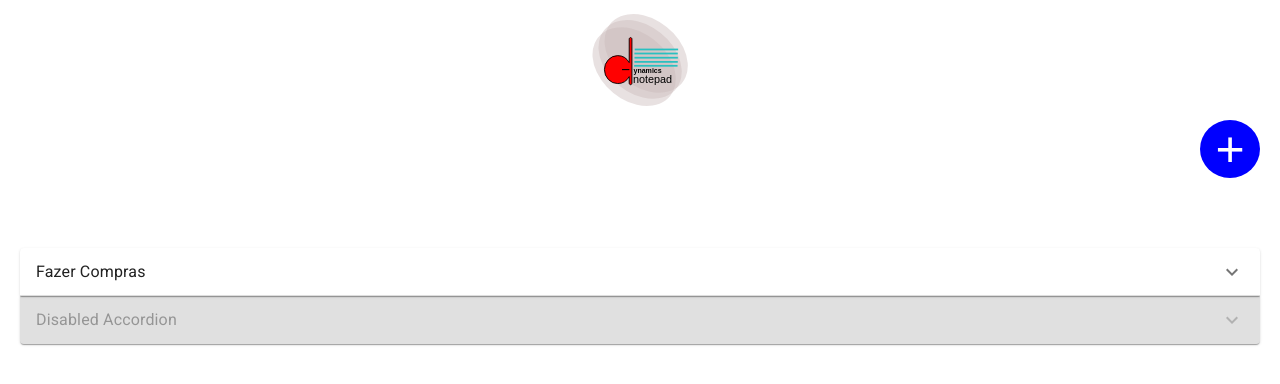
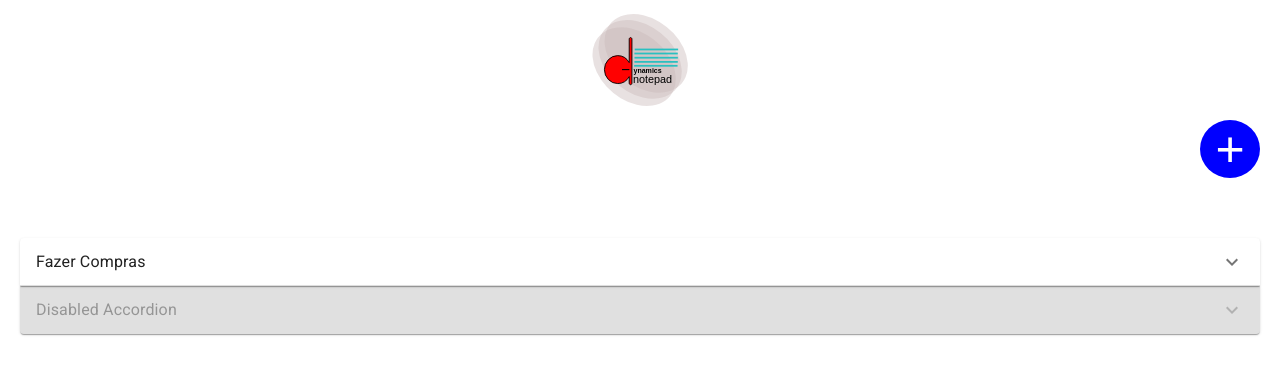
Before and after one commit to guilhermesoares05/todo, a React (Create React App) app: page /blocoDeNotas in a window 1280 px wide. Shown: the top 384 px of the page. Built offline with nearby package versions, Linux system fonts and the light colour scheme; no server answers.

Commit message:
telas de notas e lista criadas

```diff
--- a/src/assets/pages/blocoDeNotas/Notes.jsx
+++ b/src/assets/pages/blocoDeNotas/Notes.jsx
@@ -41,7 +41,7 @@ const Notes = () => {
 
         {/*acordeon */}
         <Grid style={{
-          marginTop:"50px",
+          marginTop:"40px",
           padding: "20px",
         }}>
         <Accordion>
```
